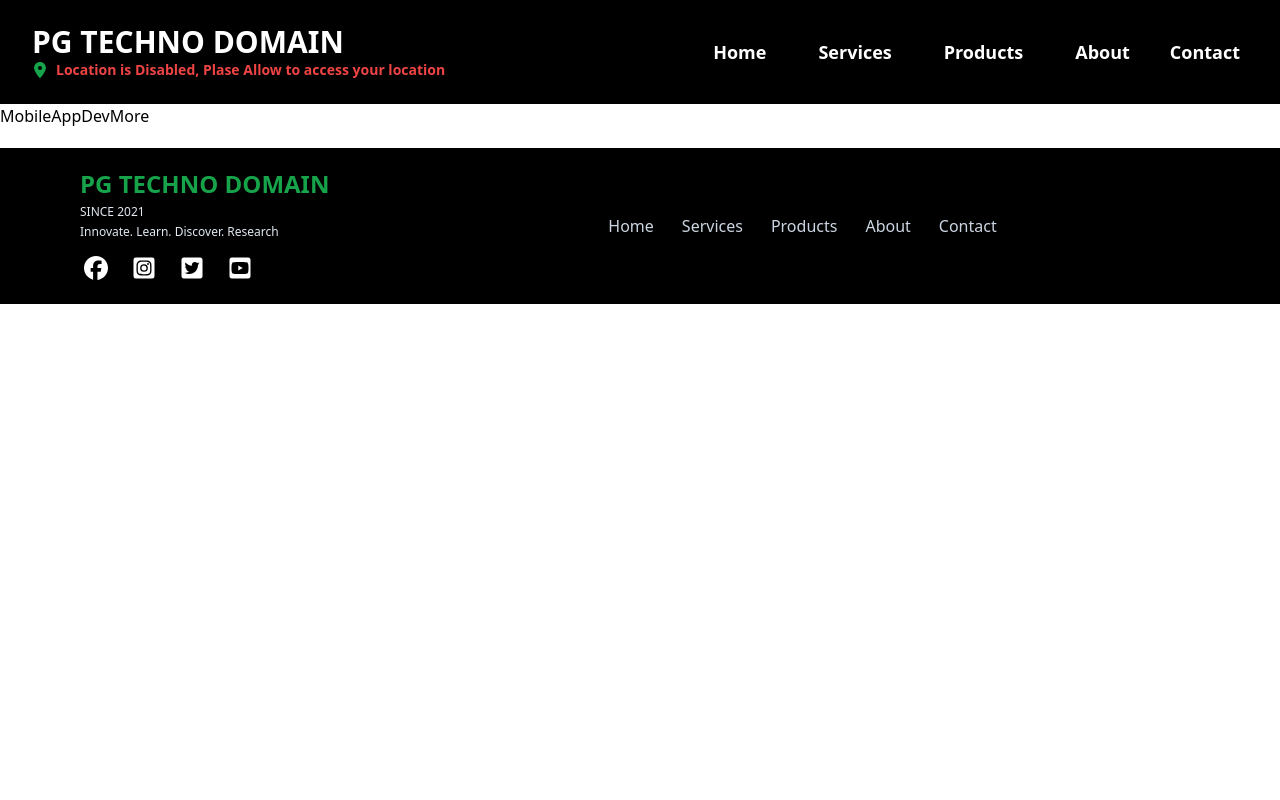
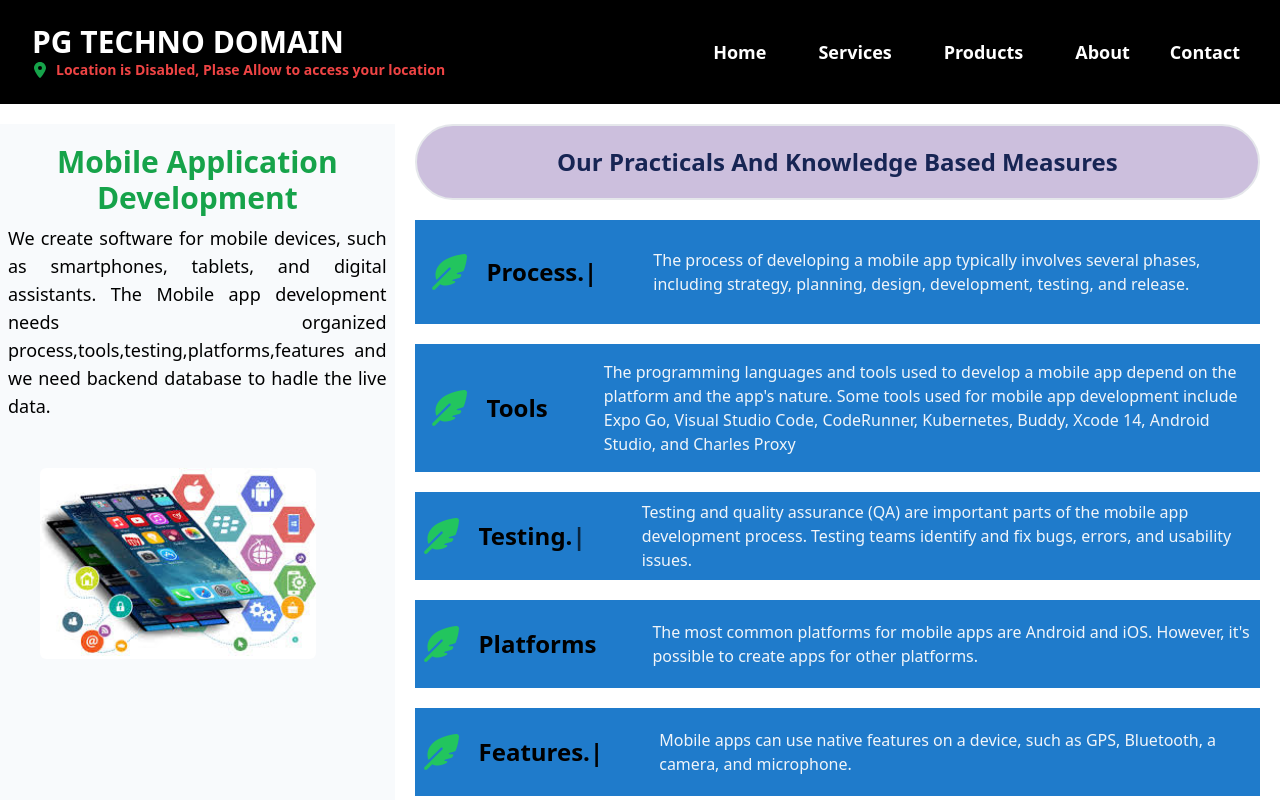
Before and after one commit to Prasad-P-G/PGTechnoServices_GIT_DockerHub, a React (Create React App) app: page /MobileAppDevMore in a window 1280 px wide. Shown: the top 800 px of the page. Built offline with nearby package versions, Linux system fonts and the light colour scheme; no server answers.

Commit message:
updated version after referring back4app url

```diff
--- a/src/App.css
+++ b/src/App.css
@@ -1,5 +1,8 @@
 .App {
   text-align: center;
+}
+.customShadow {
+  box-shadow: 10px 10px 10px rgb(51, 145, 176);
 }
 
 .App-logo {
--- a/src/ViewMore/MobileAppDevMore.js
+++ b/src/ViewMore/MobileAppDevMore.js
@@ -1,7 +1,155 @@
 import React from "react";
+import madev from "../assets/Mobile App/madev.jpeg";
+import { FaFeatherPointed } from "react-icons/fa6";
+import { ReactTyped } from "react-typed";
 
 const MobileAppDevMore = () => {
-  return <div>MobileAppDevMore</div>;
+  return (
+    <div className="flex flex-col lg:flex-row w-full  ">
+      <div className="w-full lg:w-[35%] gap-2 flex flex-col items-start mt-5 bg-slate-50 justify-start">
+        <h1 className="text-green-600 lg:text-3xl font-bold text-lg px-5 mt-5 text-center">
+          Mobile Application Development
+        </h1>
+        <h1 className="px-2 font-sans w-full text-justify lg:text-wrap tex-sm lg:text-lg">
+          We create software for mobile devices, such as smartphones, tablets,
+          and digital assistants. The Mobile app development needs organized
+          process,tools,testing,platforms,features and we need backend database
+          to hadle the live data.
+        </h1>
+        <img src={madev} className="h-fit w-[50%] lg:w-[70%] m-10 rounded-md" />
+      </div>
+
+      <div className="w-full lg:w-[75%] flex flex-col flex-wrap items-center justify-center m-5 gap-5">
+        <div className="w-full  rounded-2xl">
+          <h1 className="font-bold rounded-full bg-[#ccbfdd] p-5 text-lg lg:text-2xl text-center border-2">
+            <text className="text-blue-950 capitalize">
+              Our Practicals and knowledge based Measures
+            </text>
+          </h1>
+        </div>
+
+        <div className="flex flex-row gap-2 lg:gap-5 bg-[#1F7BCB] items-center justify-between w-full p-2">
+          <div className="flex flex-row items-center justify-center p-2">
+            <span className="text-2lg lg:text-4xl text-green-500">
+              <FaFeatherPointed />
+            </span>
+
+            {/* <h1 className="font-bold  p-5 text-lg lg:text-2xl">Process</h1> */}
+            <ReactTyped
+              className="font-bold  p-5 text-lg lg:text-2xl"
+              strings={["Process.", "Process."]}
+              typeSpeed={20}
+              backSpeed={50}
+              loop
+            ></ReactTyped>
+          </div>
+          <div>
+            <h1 className=" font-sans text-slate-100  p-2">
+              The process of developing a mobile app typically involves several
+              phases, including strategy, planning, design, development,
+              testing, and release.
+            </h1>
+          </div>
+        </div>
+
+        <div className="flex flex-row gap-2 lg:gap-5 p-2 bg-[#1F7BCB] items-center justify-between w-full">
+          <div className="flex flex-row items-center justify-center p-2">
+            <span className=" text-2lg lg:text-4xl text-green-500">
+              <FaFeatherPointed />
+            </span>
+            <h1 className="font-bold  p-5 text-lg lg:text-2xl">Tools</h1>
+          </div>
+          <div>
+            <h1 className=" font-sans text-slate-100 p-2">
+              The programming languages and tools used to develop a mobile app
+              depend on the platform and the app's nature. Some tools used for
+              mobile app development include Expo Go, Visual Studio Code,
+              CodeRunner, Kubernetes, Buddy, Xcode 14, Android Studio, and
+              Charles Proxy
+            </h1>
+          </div>
+        </div>
+
+        <div className="flex flex-row gap-5  bg-[#1F7BCB] items-center justify-between w-full">
+          <div className="flex flex-row items-center justify-center p-2">
+            <span className=" text-2lg lg:text-4xl text-green-500">
+              <FaFeatherPointed />
+            </span>
+            {/* <h1 className="font-bold  p-5 text-lg lg:text-2xl">Testing</h1> */}
+            <ReactTyped
+              className="font-bold  p-5 text-lg lg:text-2xl"
+              strings={["Testing.", "Testing."]}
+              typeSpeed={20}
+              backSpeed={50}
+              loop
+            ></ReactTyped>
+          </div>
+          <div>
+            <h1 className="font-sans text-slate-100 px-2">
+              Testing and quality assurance (QA) are important parts of the
+              mobile app development process. Testing teams identify and fix
+              bugs, errors, and usability issues.
+            </h1>
+          </div>
+        </div>
+
+        <div className="flex flex-row gap-5 bg-[#1F7BCB] items-center  w-full">
+          <div className="flex flex-row items-center justify-center p-2">
+            <span className=" text-2lg lg:text-4xl text-green-500">
+              <FaFeatherPointed />
+            </span>
+            <h1 className="font-bold  p-5 text-lg lg:text-2xl">Platforms</h1>
+          </div>
+          <div>
+            <h1 className="font-sans text-slate-100 px-2">
+              The most common platforms for mobile apps are Android and iOS.
+              However, it's possible to create apps for other platforms.
+            </h1>
+          </div>
+        </div>
+
+        <div className="flex flex-row gap-5 bg-[#1F7BCB] items-center w-full ">
+          <div className="flex flex-row items-center justify-center p-2">
+            <span className=" text-2lg lg:text-4xl text-green-500">
+              <FaFeatherPointed />
+            </span>
+            {/* <h1 className="font-bold  p-5 text-lg lg:text-2xl">Features</h1> */}
+            <ReactTyped
+              className="font-bold  p-5 text-lg lg:text-2xl"
+              strings={["Features.", "Features."]}
+              typeSpeed={20}
+              backSpeed={50}
+              loop
+            ></ReactTyped>
+          </div>
+          <div className="flex justify-start">
+            <h1 className="font-sans text-slate-100 px-2">
+              Mobile apps can use native features on a device, such as GPS,
+              Bluetooth, a camera, and microphone.
+            </h1>
+          </div>
+        </div>
+
+        <div className="flex flex-row gap-5 bg-[#1F7BCB] items-center justify-center w-full">
+          <div className="flex flex-row items-center justify-center p-2">
+            <span className=" text-2lg lg:text-4xl text-green-500">
+              <FaFeatherPointed />
+            </span>
+            <h1 className="font-bold  p-2 text-lg lg:text-2xl">
+              {" "}
+              APIs & Backend Database
+            </h1>
+          </div>
+          <div>
+            <h1 className="font-sans text-slate-100 px-2 px-2">
+              Mobile apps typically use backend services, such as data access
+              with an API, to interact with external servers and databases.
+            </h1>
+          </div>
+        </div>
+      </div>
+    </div>
+  );
 };
 
 export default MobileAppDevMore;
--- a/src/exports/index.js
+++ b/src/exports/index.js
@@ -29,25 +29,25 @@ export const servicegrids = [
   {
     icon: mad,
     heading: "Mobile Application Development",
-    text: "Duis aute irure dolor in reprehenderit in voluptate velit esse cillum dolore eu fugiat nulla pariatur",
+    text: "We create software for mobile devices, such as smartphones, tablets, and digital assistants",
     label: "/MobileAppDevMore",
   },
   {
     icon: api,
-    heading: "Rest API & Website Development",
-    text: "Duis aute irure dolor in reprehenderit in voluptate velit esse cillum dolore eu fugiat nulla pariatur",
+    heading: "Rest API & Web Application Development",
+    text: "We have experience in developing Rest APIs using different cross platform technologies, which will help web applications more scalable , flexible and easily mentainable. Our goal is to adhere to customer technology requirements to develope webapplications and mobile applications and also we make sure , use of technologies who have larger community support in future mentainance.",
     label: "/ApiMore",
   },
   {
     icon: websitedesign,
     heading: "Responsive Web Designing",
-    text: "Duis aute irure dolor in reprehenderit in voluptate velit esse cillum dolore eu fugiat nulla pariatur",
+    text: "We design websites to adapt to customers devices. The motive is to develope websites to retain their optimal usability and appearance regardless of the devices on which they are displayed",
     label: "/WebsiteDesignMore",
   },
   {
     icon: st,
-    heading: "On-Job Software Training",
-    text: "Duis aute irure dolor in reprehenderit in voluptate velit esse cillum dolore eu fugiat nulla pariatur",
+    heading: "On-the-Job Training",
+    text: "We train existing and new employees on new applicable skills for their role or for business need in our workplace while performing their current activities. The training is not specific to any technologies.",
     label: "/softwareTrainingMore",
   },
 ];
@@ -88,14 +88,14 @@ export const serviceMoregrids = [
 export const productgrids = [
   {
     icon: ssm,
-    heading: "Software Services & Mentainance",
-    text: "Duis aute irure dolor in reprehenderit in voluptate velit esse cillum dolore eu fugiat nulla pariatur",
+    heading: "E-Commerce web-Applications",
+    text: "These will allows people to buy and sell physical goods, services, and digital products over the internet rather than at a brick-and-mortar location. Through an e-commerce website, a business can process orders, accept payments, manage shipping and logistics, and provide customer service",
     label: "View More",
   },
   {
     icon: mad,
-    heading: "Mobile Application Development",
-    text: "Duis aute irure dolor in reprehenderit in voluptate velit esse cillum dolore eu fugiat nulla pariatur",
+    heading: "E-Commerce Mobile Apps",
+    text: "We Develope Mobile apps as per customer requirements covering most of the features to target their bussiness in hand. Now days Smartphone users are increasing by leaps and bounds. According to Market Statistics, currently billions of people worldwide use smartphones to achieve their day-to-day needs, be it cab booking, online ticket purchasing, reading news, shopping, and managing businesses or Mobile Commerce",
     label: "View More",
   },
   {
--- a/src/sections/Footer.js
+++ b/src/sections/Footer.js
@@ -8,7 +8,7 @@ import { NavLink } from "react-router-dom";
 const Footer = () => {
   return (
     <section
-      className="w-full bg-black text-white flex flex-col lg:flex-row justify-between
+      className="w-full bg-black text-white flex flex-col lg:flex-row
      gap-5 lg:gap-2 px-10 py-8  lg:px-20 lg:py-5 lg:mt-5 mt-5"
     >
       <div className="flex flex-col justify-center items-start gap-1 w-full lg:w-[40%]">
--- a/src/sections/Products.js
+++ b/src/sections/Products.js
@@ -6,17 +6,21 @@ const Products = () => {
   return (
     <section
       id="products"
-      className="w-full bg-slate-100 flex-col lg:py-[20px] justify-center
-      items-start h-fit px-5 py-2 "
+      className="w-full bg-slate-100 flex flex-col lg:py-[5px] justify-center items-center
+        h-fit px-5 py-2 "
     >
-      <h1 className=" font-bold text-2xl lg:text-4xl text-blue-900 py-10 w-full bg-yellow-100 text-center">
+      <h1 className=" font-bold text-2xl lg:text-4xl lg:w-[70%] text-white py-10 w-full bg-[#207FD2]  text-center">
         Our Product Experiements
       </h1>
 
-      <div className="grid lg:grid-cols-5 items-center w-fit">
+      {/* <div className="grid lg:grid-cols-5 items-center w-fit"> */}
+      <div>
         {productgrids.map((grid) => {
           return (
-            <div key={grid.label} className="w-fit">
+            <div
+              key={grid.label}
+              className="flex flex-col lg:flex-row  justify-center w-full gap-3 py-2"
+            >
               <ProductGrid {...grid} />
             </div>
           );
```
Also changed, not shown: src/components/ProductGrid.js (+5 -5 lines), src/components/ServiceGrid.js (+10 -8 lines), src/sections/Services.js (+9 -6 lines), src/assets/Mobile App/madev.jpeg (added).
